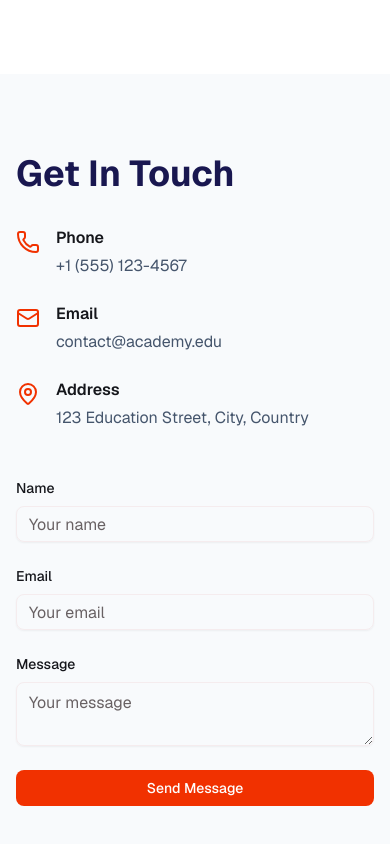
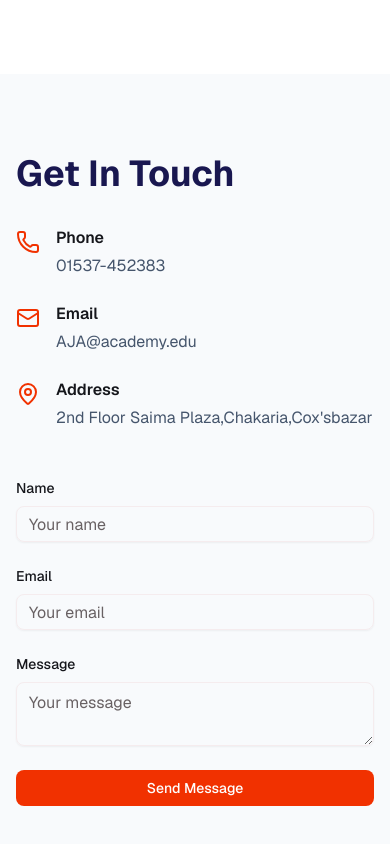
Before and after one commit to shimon-cse/v0-aja-academy, a Next.js app: page / in a window 390 px wide. Shown: the part 4351-5195 px from the top of the page. Built offline with nearby package versions, Linux system fonts and the light colour scheme.

Commit message:
feat: update contact info for phone, email, and address

```diff
--- a/components/landing-sections.tsx
+++ b/components/landing-sections.tsx
@@ -180,21 +180,21 @@ export function ContactSection() {
                 <Phone className="w-6 h-6 text-accent flex-shrink-0 mt-1" />
                 <div>
                   <h4 className="font-semibold text-foreground mb-1">Phone</h4>
-                  <p className="text-slate-600 dark:text-slate-400">+1 (555) 123-4567</p>
+                  <p className="text-slate-600 dark:text-slate-400">01537-452383</p>
                 </div>
               </div>
               <div className="flex gap-4">
                 <Mail className="w-6 h-6 text-accent flex-shrink-0 mt-1" />
                 <div>
                   <h4 className="font-semibold text-foreground mb-1">Email</h4>
-                  <p className="text-slate-600 dark:text-slate-400">contact@academy.edu</p>
+                  <p className="text-slate-600 dark:text-slate-400">AJA@academy.edu</p>
                 </div>
               </div>
               <div className="flex gap-4">
                 <MapPin className="w-6 h-6 text-accent flex-shrink-0 mt-1" />
                 <div>
                   <h4 className="font-semibold text-foreground mb-1">Address</h4>
-                  <p className="text-slate-600 dark:text-slate-400">123 Education Street, City, Country</p>
+                  <p className="text-slate-600 dark:text-slate-400">2nd Floor Saima Plaza,Chakaria,Cox'sbazar</p>
                 </div>
               </div>
             </div>
```
